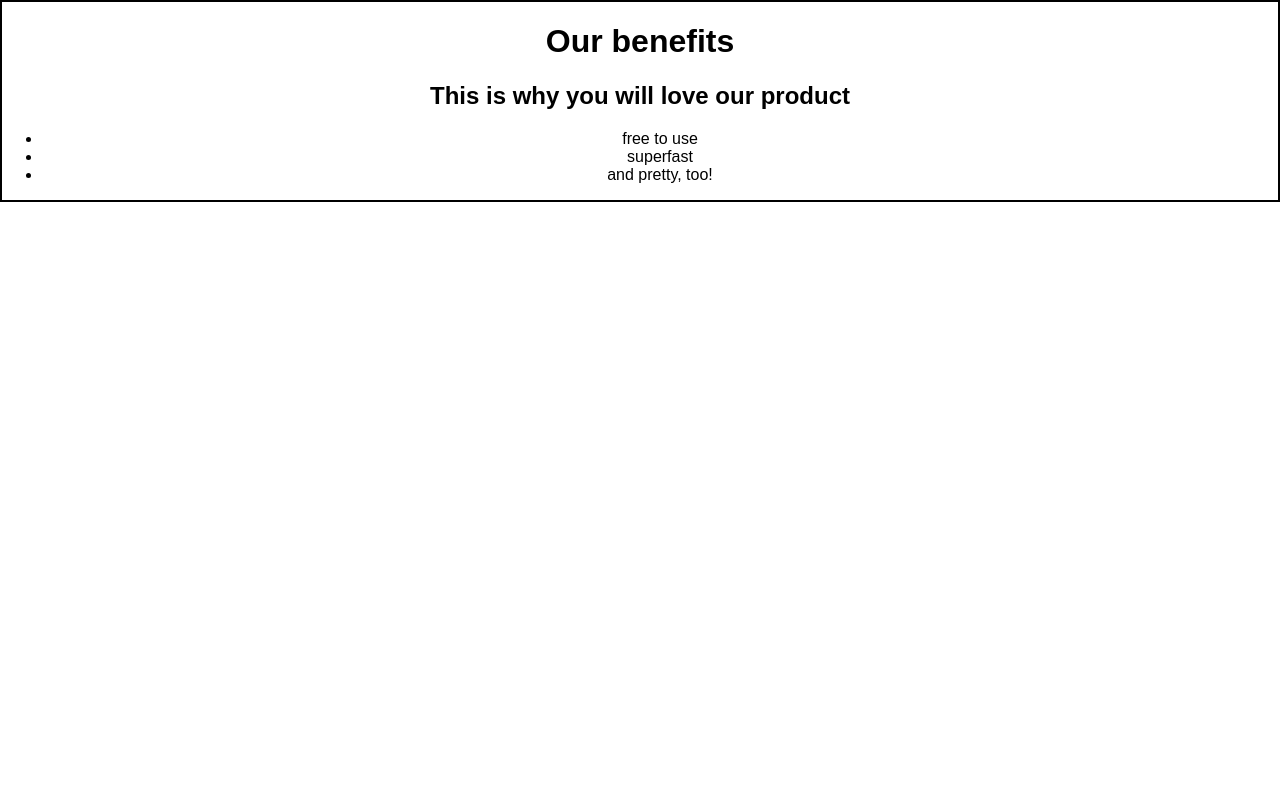
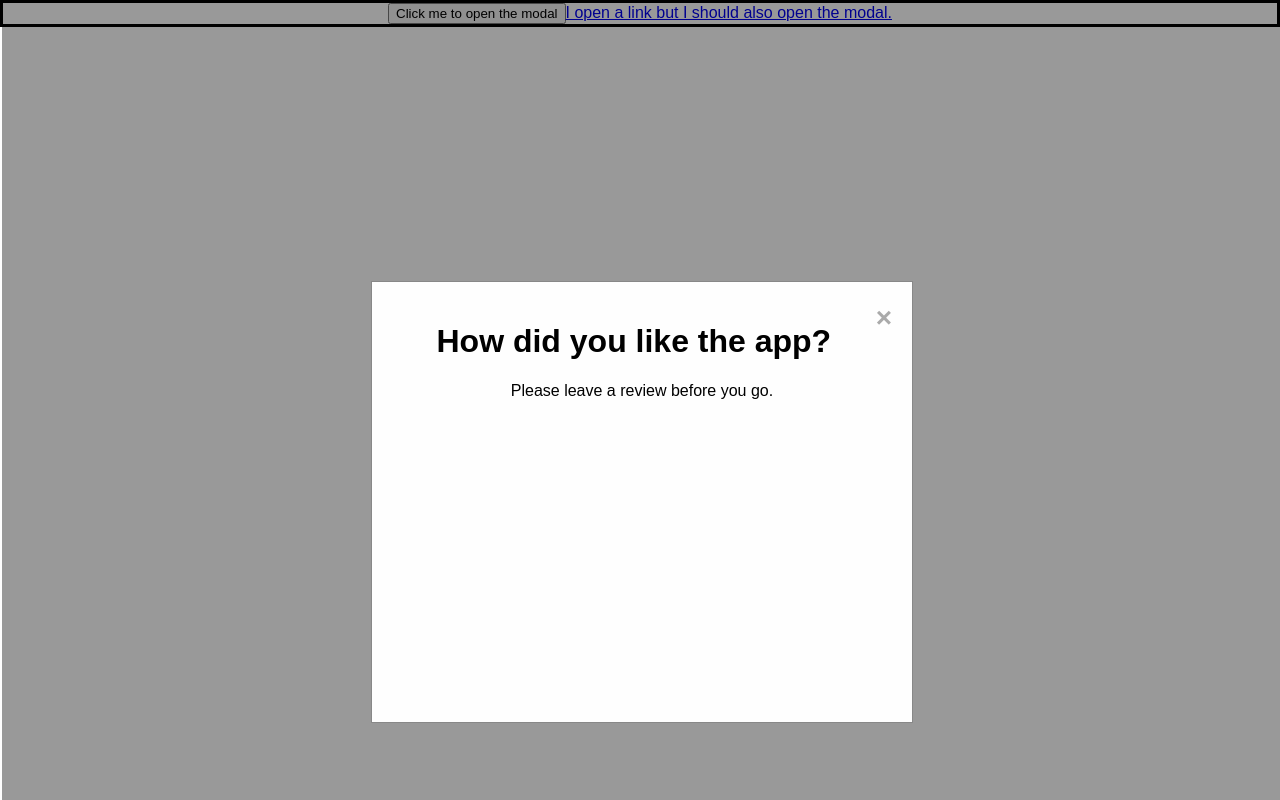
Before and after one commit to shivangsarat/conversional, a React (Create React App) app: page / in a window 1280 px wide. Built offline with nearby package versions, Linux system fonts and the light colour scheme.

Commit message:
Handling warnings

```diff
--- a/src/App.js
+++ b/src/App.js
@@ -1,5 +1,4 @@
 import {useEffect, useState} from 'react';
-import logo from './logo.svg';
 import './App.css';
 import $ from 'jquery';
 import { RennderComponents } from './components/RenderComponent';
@@ -8,7 +7,7 @@ function App() {
   const [componentData, setComponentData] = useState({})
   useEffect(() => {
     $.ajax({
-      url: '/data.json',
+      url: '/data2.json',
       dataType:'json',
       cache: false,
       success: (data) => {
--- a/src/components/BoxComponent.js
+++ b/src/components/BoxComponent.js
@@ -15,7 +15,7 @@ export const BoxComponent = (props) => {
             style['border'] = "2px solid black"
         }
         setStyles(style)
-    }, [])
+    }, [props.props])
     return (
         <div style={styles} className={props.className} id={props.id}>
             {props.children}
--- a/src/components/ButtonComponent.js
+++ b/src/components/ButtonComponent.js
@@ -15,7 +15,7 @@ export const ButtonComponent = (props) => {
             }
         }
         setStyles(style);
-    }, [])
+    }, [props.props])
     const handleButtonClick = () => {
         props.cb('modal', true)
     }
--- a/src/components/H1Component.js
+++ b/src/components/H1Component.js
@@ -14,7 +14,7 @@ export const H1Component = (props) => {const [styles, setStyles] = useState({})
             }
         }
         setStyles(style);
-    },[])
+    },[props.props])
     return (
         <h1 style={styles} className={props.className} id={props.id}>
             {props.props.text}
--- a/src/components/H2Component.js
+++ b/src/components/H2Component.js
@@ -14,7 +14,7 @@ export const H2Component = (props) => {const [styles, setStyles] = useState({})
             }
         }
         setStyles(style);
-    }, [])
+    }, [props.props])
     return (
         <h2 style={styles} className={props.className} id={props.id}>
             {props.props.text}
--- a/src/components/LinkComponent.js
+++ b/src/components/LinkComponent.js
@@ -2,7 +2,7 @@ import { useEffect, useState } from "react"
 export const LinkComponent = (props) => {const [styles, setStyles] = useState({})
     useEffect(() => {
         let style = {};
-        if (props.props) {
+        if (props && props.props) {
             for (const key in props.props) {
                 if (key === 'borderSize') {
                     style['borderWidth'] = props.props[key];
@@ -28,6 +28,7 @@ export const LinkComponent = (props) => {const [styles, setStyles] = useState({}
             href={props.props.url ? props.props.url : "#"}
             target={props.props.url ? '_blank' : null}
             onClick={props.props.url ? null : handleButtonClick}
+            rel="noopener noreferrer"
         >
             {props.props.text}
         </a>
--- a/src/components/ListComponent.js
+++ b/src/components/ListComponent.js
@@ -15,7 +15,7 @@ export const ListComponent = (props) => {
             }
         }
         setStyles(style);
-    }, [])
+    }, [props.props])
     return (
         <ul style={styles} className={props.className} id={props.id}>
             {props.props.li.map((item, index) => {
--- a/src/components/ModalComponent.js
+++ b/src/components/ModalComponent.js
@@ -17,7 +17,7 @@ export const ModalComponent = (props) => {
             }
         }
         setStyles(style);
-    }, [])
+    }, [props.props])
     const handleModalClose = (e) => {
         setOpen(false)
     }
--- a/src/components/ParagraphComponent.js
+++ b/src/components/ParagraphComponent.js
@@ -2,7 +2,7 @@ import { useEffect, useState } from "react"
 export const ParagraphComponent = (props) => {const [styles, setStyles] = useState({})
     useEffect(() => {
         let style = {};
-        if (props.props) {
+        if (props && props.props) {
             for (const key in props.props) {
                 if (key === 'borderSize') {
                     style['borderWidth'] = props.props[key];
--- a/src/components/RenderComponent.js
+++ b/src/components/RenderComponent.js
@@ -1,4 +1,4 @@
-import { createElement, useEffect, useState } from "react";
+import { createElement } from "react";
 import { BoxComponent } from "./BoxComponent";
 import { ButtonComponent } from "./ButtonComponent";
 import { LinkComponent } from "./LinkComponent";
```
Also changed, not shown: 2 other files (tests, documents, lock files or other folders).
